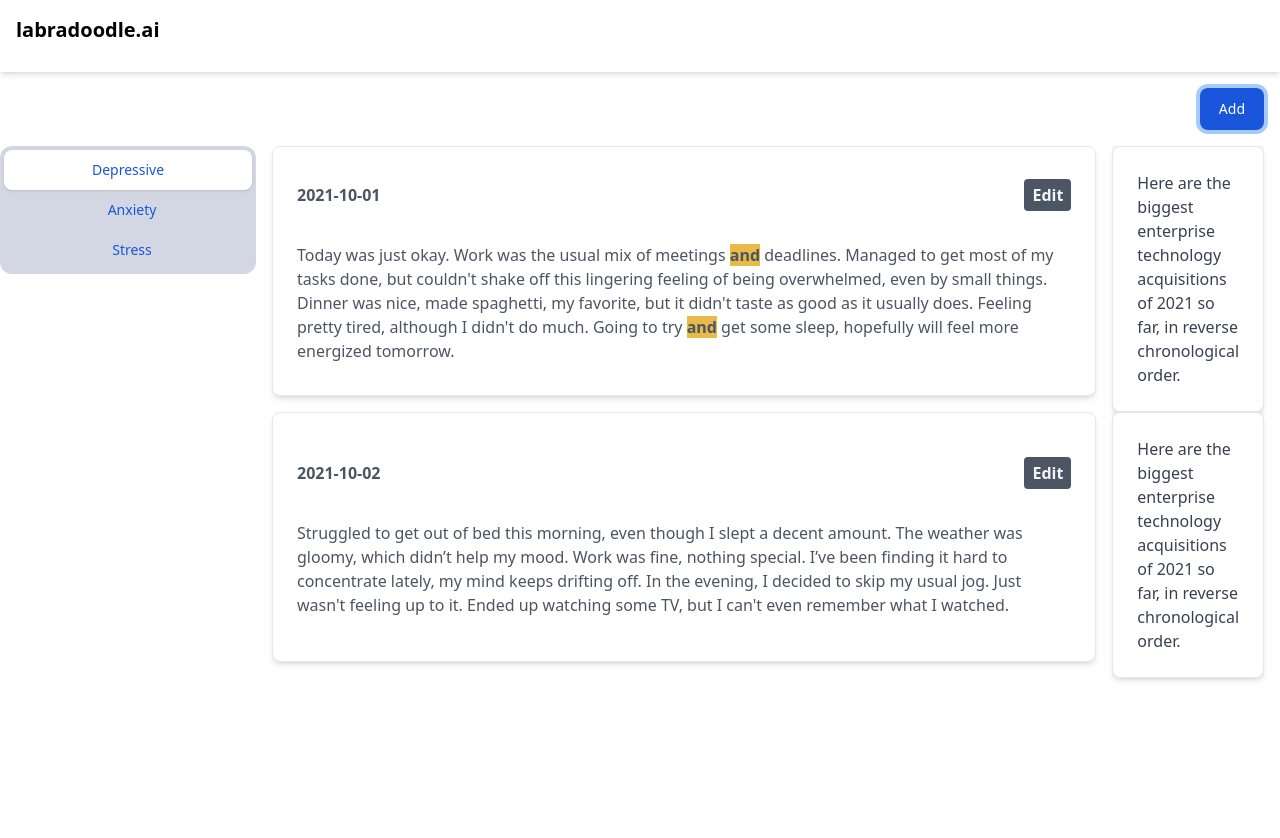
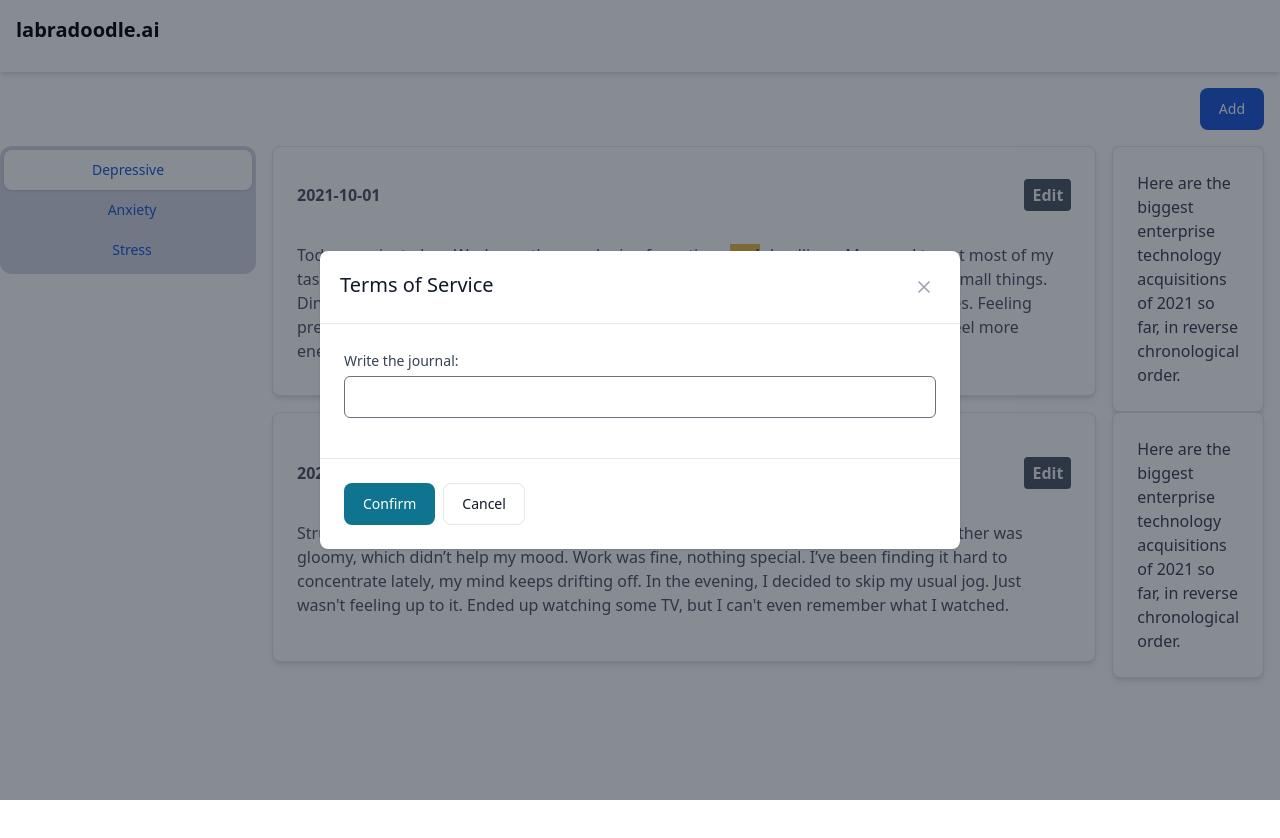
Before and after one commit to mallasto/junction-cure-ai, a Next.js app in the folder frontend/: page /demo in a window 1280 px wide. Both pictures are taken after a click on the button "Add". Shown: the top 838 px of the page. Built offline with nearby package versions, Linux system fonts and the light colour scheme.

Commit message:
add submit buttion

```diff
--- /dev/null
+++ b/frontend/pages/api/entry.ts
@@ -0,0 +1,18 @@
+const API = 'http://127.0.0.1:8000'
+export async function postDiaryEntry(content: string) {
+  return fetch(`${API}/wellness_app/entries`, {
+    method: 'POST',
+    headers: {
+      'Content-Type': 'application/json',
+    },
+    body: JSON.stringify({
+      content: content,
+    }),
+  })
+}
+
+export async function getEntries() {
+  return fetch(`${API}/wellness_app/entries/all`, {
+    method: 'GET',
+  })
+}
--- a/frontend/pages/api/generate.ts
+++ /dev/null
@@ -1,43 +0,0 @@
-import { OpenAIStream, OpenAIStreamPayload } from "@/utils/OpenAIStream";
-
-if (!process.env.OPENAI_API_KEY) {
-  throw new Error("Missing env var from OpenAI");
-}
-
-export const config = {
-  runtime: "edge",
-};
-
-const handler = async (req: Request): Promise<Response> => {
-  const { prompt } = (await req.json()) as {
-    prompt?: string;
-  };
-
-  if (!prompt) {
-    return new Response("No prompt in the request", { status: 400 });
-  }
-
-  const payload: OpenAIStreamPayload = {
-    model: "gpt-3.5-turbo",
-    messages: [
-      {
-        role: "system",
-        content:
-          "You are a tech hiring manager. You are to only provide feedback on the interview candidate's transcript. If it is not relevant and does not answer the question, make sure to say that. Do not be overly verbose and focus on the candidate's response.",
-      },
-      { role: "user", content: prompt },
-    ],
-    temperature: 0.7,
-    top_p: 1,
-    frequency_penalty: 0,
-    presence_penalty: 0,
-    max_tokens: 450,
-    stream: true,
-    n: 1,
-  };
-
-  const stream = await OpenAIStream(payload);
-  return new Response(stream);
-};
-
-export default handler;
--- a/frontend/pages/demo.tsx
+++ b/frontend/pages/demo.tsx
@@ -1,7 +1,8 @@
 import { AnimatePresence, motion } from "framer-motion";
 import React, { useRef, useState, useEffect, useCallback } from "react";
 import { Tab } from '@headlessui/react'
-import { Button, Card } from "flowbite-react";
+import { Button, Card, Modal } from "flowbite-react";
+import { postDiaryEntry } from '../pages/api/entry';
 
 function classNames(...classes: string[]) {
   return classes.filter(Boolean).join(" ");
@@ -123,18 +124,56 @@ function DiaryBox() {
 
 
 export default function DemoPage() {
+  const [openModal, setOpenModal] = useState(false);
+  const [userInput, setUserInput] = useState('');
+  const handleSubmit = async () => {
+      // Handle the submission logic here
+      console.log('User input submitted:', userInput);
+      try {
+        const data = await postDiaryEntry(userInput);
+        console.log('data', data);
+      } catch(err) {
+        console.log('error', err);
+      }
+    };
+
   return (
     <AnimatePresence>
         <div className="h-14 w-full shadow-md mt-4">
             <h1 className="text-xl pl-4 font-bold">labradoodle.ai</h1>
         </div>
         <div className="flex justify-end mr-4 mt-4">
-          <Button color="blue">Add </Button>
+          <Button color="blue" onClick={() => setOpenModal(true)}>Add </Button>
         </div>
         <div className="w-full min-h-screen flex items-start mt-4">
           <DisorderTabs />
           <DiaryBox/>
         </div>
+        <Modal show={openModal} onClose={() => setOpenModal(false)}>
+          <Modal.Header>Terms of Service</Modal.Header>
+          <Modal.Body>
+            <div className="space-y-6">
+              <div className="mb-4">
+                <label htmlFor="userInput" className="text-sm font-medium text-gray-700">
+                  Write the journal:
+                </label>
+                <input
+                  type="text"
+                  id="userInput"
+                  className="mt-1 p-2 border rounded-md w-full"
+                  value={userInput}
+                  onChange={(e) => setUserInput(e.target.value)}
+                />
+              </div>
+            </div>
+          </Modal.Body>
+          <Modal.Footer>
+            <Button onClick={handleSubmit}>Confirm</Button>
+            <Button color="gray" onClick={() => setOpenModal(false)}>
+              Cancel
+            </Button>
+        </Modal.Footer>
+      </Modal>
     </AnimatePresence>
   );
 }
```
